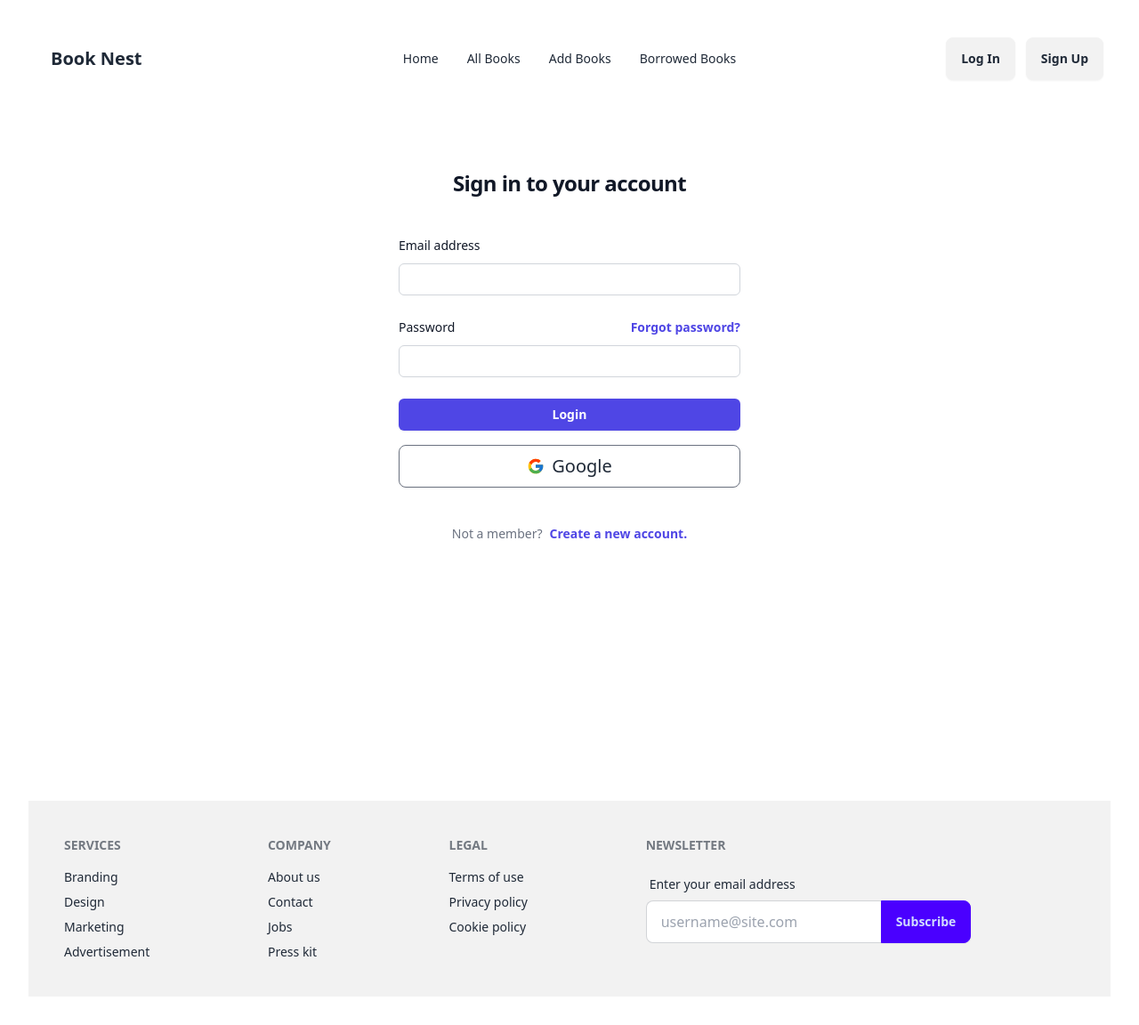
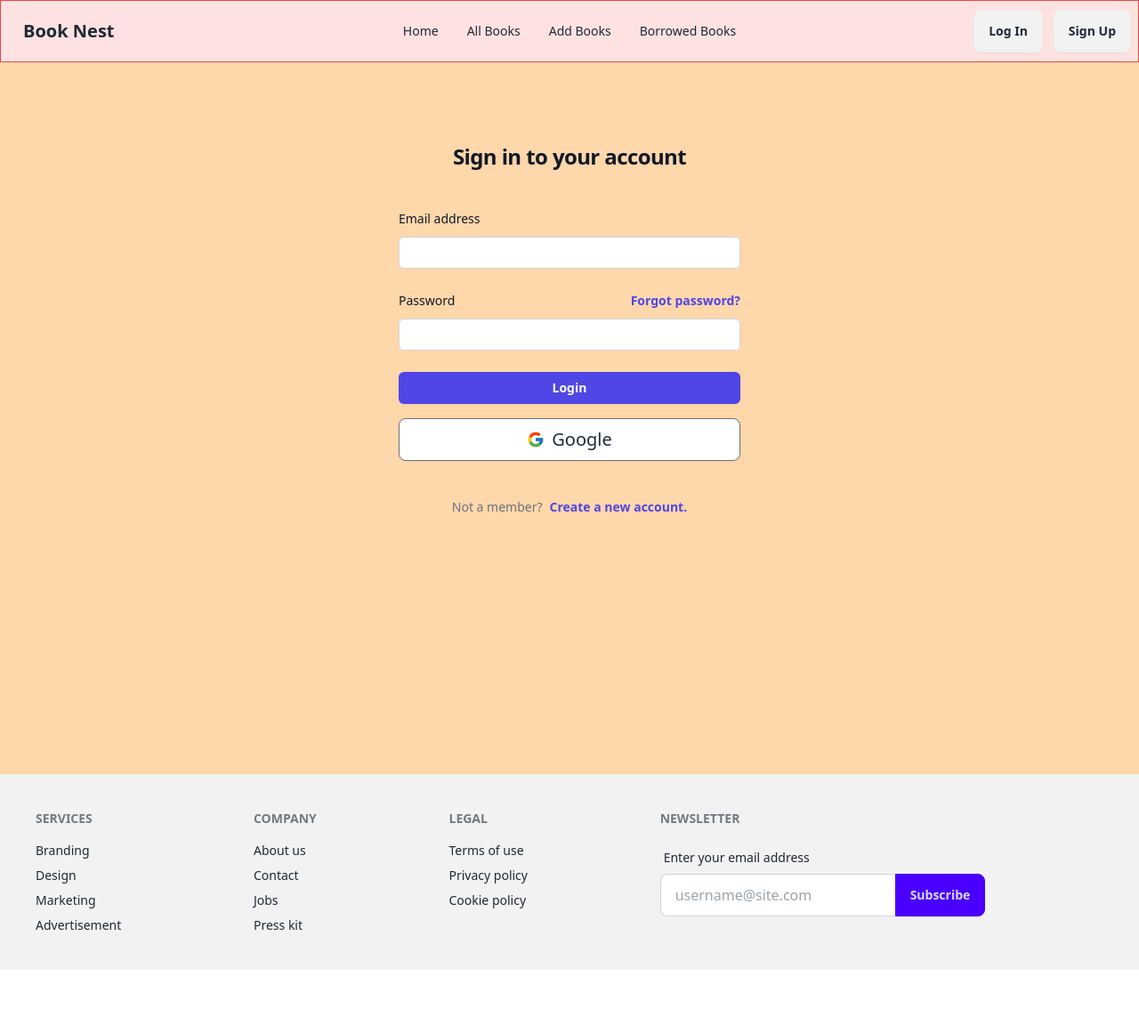
Before and after one commit to omlan99/BookNest, a React (Vite) app: page /login in a window 1280 px wide. Shown: the whole page at 89% size. After the commit the page ends 1090 px from the top, so only its background shows below. Built offline with nearby package versions, Linux system fonts and the light colour scheme; no server answers.

Commit message:
navbar and footer full-width

```diff
--- a/package.json
+++ b/package.json
@@ -19,6 +19,7 @@
     "react-dom": "^18.3.1",
     "react-hook-form": "^7.54.2",
     "react-icons": "^5.4.0",
+    "react-loader-spinner": "^6.1.6",
     "react-router-dom": "^7.0.2",
     "react-toastify": "^11.0.3",
     "sort-by": "^1.2.0",
--- a/src/Components/Footer.jsx
+++ b/src/Components/Footer.jsx
@@ -1,6 +1,7 @@
 const Footer = () => {
   return (
-<footer className="footer bg-base-200 text-base-content p-10">
+    <div className="bg-base-200">
+      <footer className="footer container mx-auto  text-base-content p-10">
         <nav>
           <h6 className="footer-title">Services</h6>
           <a className="link link-hover">Branding</a>
@@ -31,12 +32,14 @@ const Footer = () => {
               <input
                 type="text"
                 placeholder="username@site.com"
-          className="input input-bordered join-item" />
+                className="input input-bordered join-item"
+              />
               <button className="btn btn-primary join-item">Subscribe</button>
             </div>
           </fieldset>
         </form>
       </footer>
+    </div>
   );
 };
 
--- a/src/Components/Navbar.jsx
+++ b/src/Components/Navbar.jsx
@@ -15,17 +15,17 @@ const Navbar = () => {
           <Link to={"/allBooks"}>All Books</Link>
         </li>
         <li>
-            <Link to={'/addBooks'}>Add Books</Link>
+          <Link to={"/addBooks"}>Add Books</Link>
         </li>
         <li>
-            <Link to={'/borrowedBooks'}>Borrowed Books</Link>
+          <Link to={"/borrowedBooks"}>Borrowed Books</Link>
         </li>
       </>
-
     </>
   );
   return (
-    <div className="navbar bg-base-100">
+    <div className="bg-red-100">
+      <div className="navbar container mx-auto  border border-red-500 ">
         <div className="navbar-start">
           <div className="dropdown">
             <div tabIndex={0} role="button" className="btn btn-ghost lg:hidden">
@@ -79,7 +79,7 @@ const Navbar = () => {
               </Link>
             </>
           )}
-
+        </div>
       </div>
     </div>
   );
--- a/src/Context/AuthProvider.jsx
+++ b/src/Context/AuthProvider.jsx
@@ -24,7 +24,7 @@ const AuthProvider = ({ children }) => {
     return createUserWithEmailAndPassword(auth, email, password);
   };
   const signInUser = (email, password) => {
-    setLoader(true)
+    // setLoader(true)
     return signInWithEmailAndPassword(auth, email, password);
   };
   const googleSignIn = () => {
--- a/src/Layout/Layout.jsx
+++ b/src/Layout/Layout.jsx
@@ -5,9 +5,9 @@ import Navbar from "../Components/Navbar";
 
 const Layout = () => {
     return (
-        <div className="container mx-auto">
+        <div className="bg-orange-200">
             <Navbar></Navbar>
-            <div className="min-h-svh">
+            <div className="min-h-svh container mx-auto">
             <Outlet></Outlet>
             </div>
             <Footer></Footer>
--- a/src/Pages/AllBooks.jsx
+++ b/src/Pages/AllBooks.jsx
@@ -1,9 +1,10 @@
-import { useEffect, useState } from "react";
+import { useContext, useEffect, useState } from "react";
 import Book from "./Book";
 import { useLocation } from "react-router-dom";
+import { AuthContext } from "../Context/AuthProvider";
 
 const AllBooks = () => {
-
+    const {loader, setLoader} = useContext(AuthContext)
     const [books, setBooks] = useState([])
     const location = useLocation();
 
@@ -27,12 +28,15 @@ const AllBooks = () => {
 
     return (
         <div >
-            <p> Total Books In The Libaray {books.length}</p>
-            <div className="grid lg:grid-cols-3 md:grid-cols-2 gap-8">
             {
-                books.map((book, index) =><Book key={index} book ={book}></Book>)
+                books? <> <p> Total Books In The Libaray {books.length}</p>
+                <div className="grid lg:grid-cols-3 md:grid-cols-2 gap-8">
+                {
+                    books.map((book, index) =><Book key={index} book ={book}></Book>)
+                }
+                </div></> : setLoader(true)
             }
-            </div>
+
         </div>
     );
 };
--- a/src/Routes/PrivateRoute.jsx
+++ b/src/Routes/PrivateRoute.jsx
@@ -2,6 +2,7 @@ import React, { useContext } from 'react';
 
 import { Navigate, useLocation } from 'react-router-dom';
 import { AuthContext } from '../Context/AuthProvider';
+import { Oval } from 'react-loader-spinner'
 
 const PrivateRoute = ({children}) => {
     const { user, loader } = useContext(AuthContext);
@@ -9,7 +10,15 @@ const PrivateRoute = ({children}) => {
     // console.log(location)
 
     if(loader){
-        return <span className="loading loading-ring loading-lg"></span>
+        return <div className='w-full min-h-screen flex justify-center items-center'>  <Oval
+            visible={true}
+            height="80"
+            width="80"
+            color="#000"
+            ariaLabel="oval-loading"
+            wrapperStyle={{}}
+            wrapperClass=""
+            /></div>
     }
 
     if(user){
--- a/src/main.jsx
+++ b/src/main.jsx
@@ -1,7 +1,6 @@
 import { StrictMode } from "react";
 import { createRoot } from "react-dom/client";
 import "./index.css";
-import App from "./App.jsx";
 import { RouterProvider } from "react-router-dom";
 import router from "./Routes/routes.jsx";
 import AuthProvider from "./Context/AuthProvider.jsx";
```
Also changed, not shown: 1 other file (tests, documents, lock files or other folders). Lines whose indentation alone changed are shown as unchanged.
